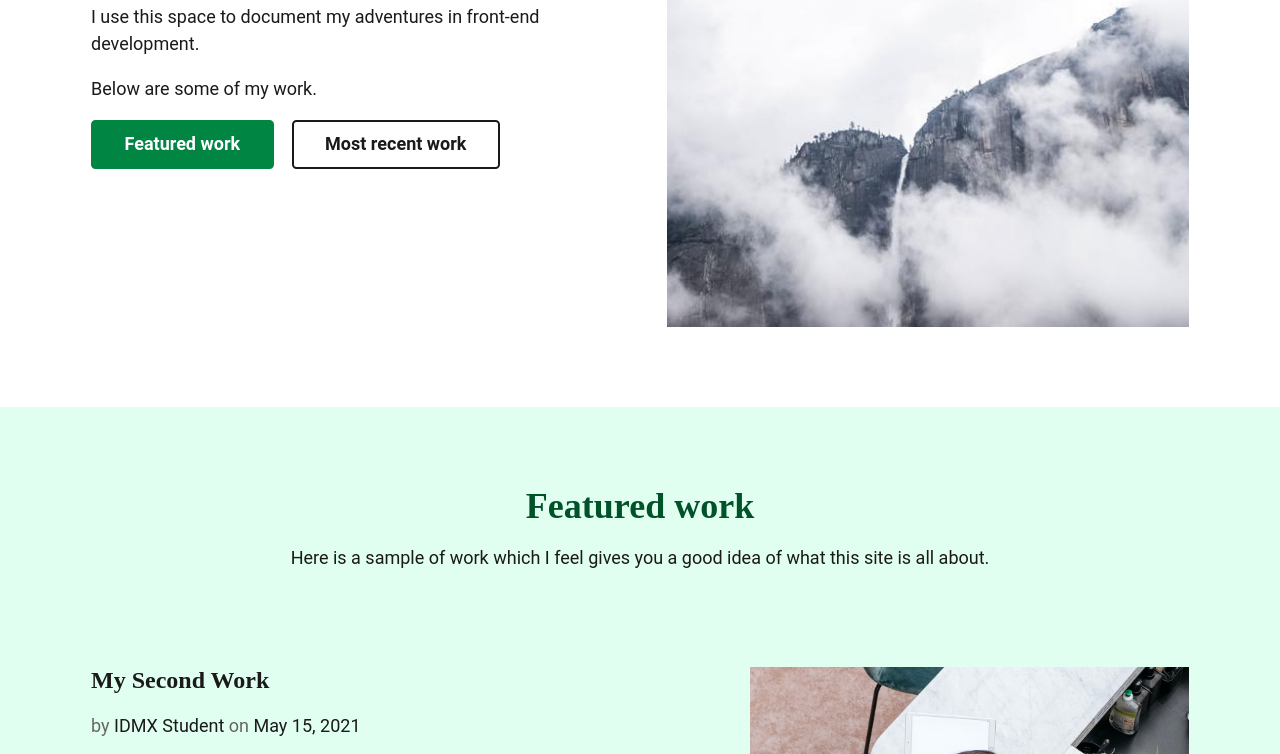
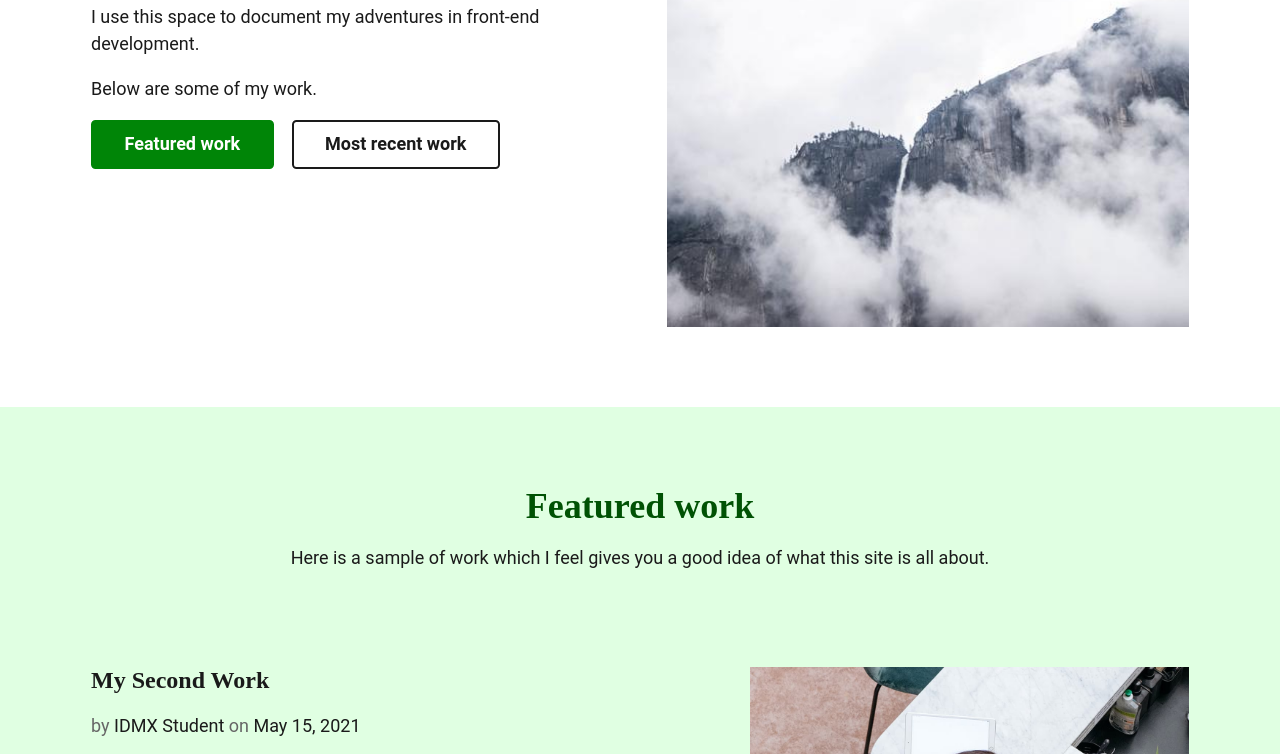
Before and after one commit to RVCC-IDMX/portfolio-Battlebros1, an Eleventy site: page src/index.njk in a window 1280 px wide. Shown: the part 402-1156 px from the top of the page. Built offline with nearby package versions, Linux system fonts and the light colour scheme; Eleventy itself is replaced by a stand-in of ours; files that its build step writes are made by us from their sources.

```diff
--- a/src/sass/abstracts/_variables.scss
+++ b/src/sass/abstracts/_variables.scss
@@ -13,11 +13,11 @@
   --fw-700: 700;
   --fw-900: 900;
 
-  --clr-primary-100: hsl(150, 100%, 94%);
-  --clr-primary-200: hsl(150, 100%, 85%);
-  --clr-primary-300: hsla(150, 100%, 39%, 1);
-  --clr-primary-400: hsla(150, 100%, 26%, 1);
-  --clr-primary-500: hsla(150, 100%, 16%, 1);
+  --clr-primary-100: hsl(123, 100%, 94%);
+  --clr-primary-200: hsl(123, 100%, 85%);
+  --clr-primary-300: hsla(123, 100%, 39%, 1);
+  --clr-primary-400: hsla(123, 100%, 26%, 1);
+  --clr-primary-500: hsla(123, 100%, 16%, 1);
 
   --clr-neutral-100: hsla(0, 0%, 100%, 1);
   --clr-neutral-300: hsla(0, 0%, 50%, 1);
```
